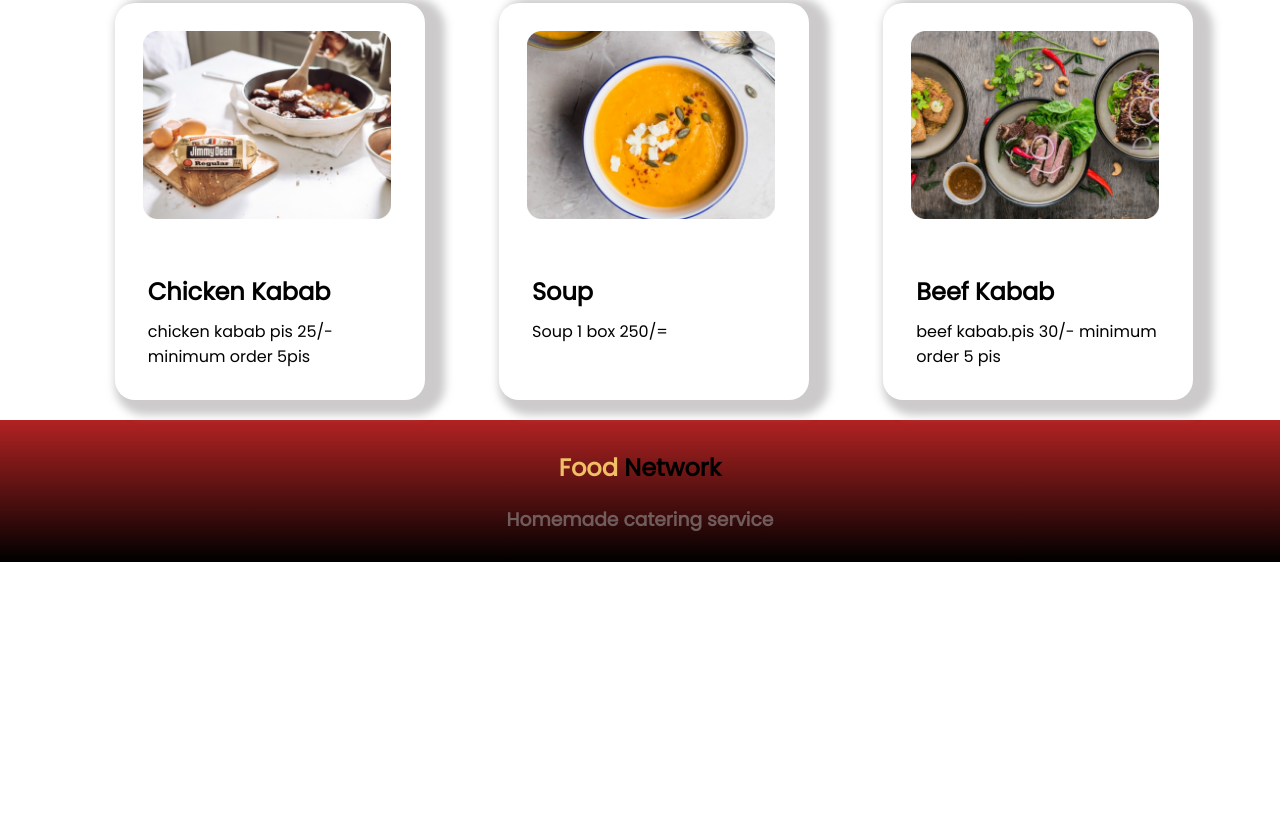
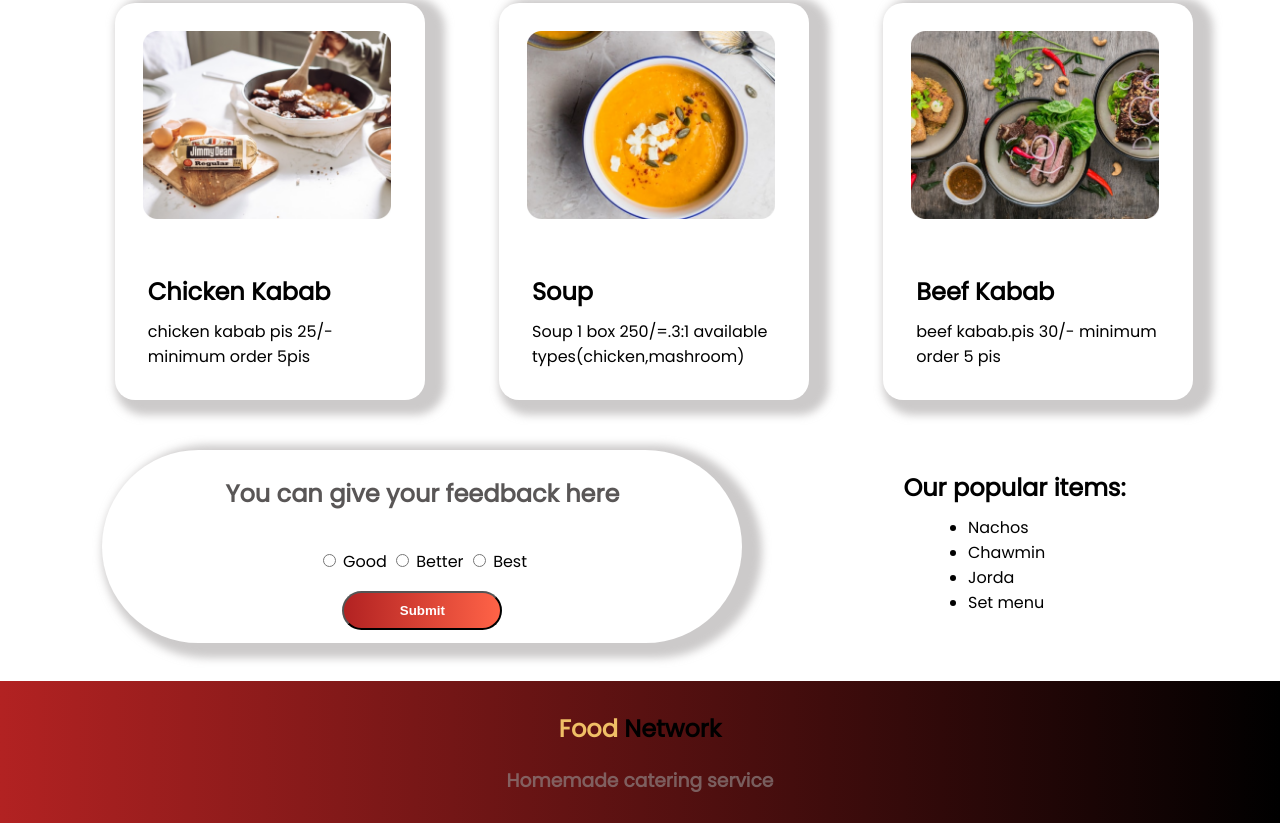
Before and after one commit to fhkathika/food-network, a plain HTML site: page index.html in a window 1280 px wide. Shown: the part 1068-1891 px from the top of the page. Before the commit the page ends 1630 px from the top, so only its background shows below. Drawn offline with Linux system fonts and the light colour scheme.

Commit message:
added radio buttion as feedback and unordered list as popular menu

```diff
--- a/index.html
+++ b/index.html
@@ -49,7 +49,7 @@
             <div class="recipies-item">
                 <img src="images/my-recipe-img2.png" alt="RecipiesItem2">
                 <h2 class="recipie-title">Soup</h2>
-                <p class="recipie-detail">Soup 1 box 250/=</p>
+                <p class="recipie-detail">Soup 1 box 250/=.3:1 available types(chicken,mashroom)</p>
                 </div>
                 <div class="recipies-item">
                     <img src="images/my-recipe-img3.jpg" alt="RecipiesItem3">
@@ -59,8 +59,33 @@
 
         </div>
 
-        <div>
-            <h1></h1>
+      <div class="feedback-div">
+            <div class="feedback">
+
+                <h1 >You can give your feedback here</h1>
+
+                <form action="google.com">
+                <input type="radio" id="good" name="feedback" value="Good">
+                <label  for="Good">Good</label>
+                <input type="radio" id="better"   name="feedback" value="better">
+                <label for="Better">Better</label>
+                <input type="radio" id="best"   name="feedback" value="best">
+                <label for="Best">Best</label><br>
+                <Button class="feedback-submit-btn"> <b>Submit</b> </Button> <br>
+                </form>
+           </div>
+           <div class="unorderlist-div">
+           <h2 class="recipie-title">Our popular items:</h2>
+           <ul >
+            <li>Nachos</li>
+            <li>Chawmin</li>
+            <li>Jorda</li>
+            <li>Set menu</li>
+           </ul>
+        </div>
+
+
+
         </div>
 
         <footer class="footer-background">
--- a/style.css
+++ b/style.css
@@ -88,6 +88,7 @@ h1{
 .recipies-item img{
     width: 80%;
     padding: 9%;
+    margin-bottom: 0;
 
 
 }
@@ -109,12 +110,51 @@ h1{
 
  }
 
+ .feedback-div{
+     display: flex;
+     margin-top: 50px;
+
+ }
+ .feedback{
+
+    box-shadow: 10px 5px 8px 10px rgba(170, 166, 166, 0.598);
+    width: 50%;
+    border: 7 solid;
+    border-radius: 100px;
+    text-align: center;
+    line-height: 3rem;
+   margin-bottom: 3%;
+   margin-left: 8%;
+
+}
+.unorderlist-div{
+    width: 30%;
+  margin-left: 10%;
+
+}
+ul{
+    margin-top: 0;
+    margin-left: 15%;
+}
+
+.feedback-submit-btn{
+    background-image: linear-gradient(90deg ,firebrick,tomato);
+    padding: 10px;
+    text-decoration: none;
+    width: 25%;
+    color: white;
+   margin-bottom: 2%;
+    border-radius: 30px;
+
+}
+
 .footer-background{
 
-    background-image: linear-gradient(firebrick,black);
+    background-image: linear-gradient(90deg,firebrick,black);
     background-repeat: no-repeat;
     padding: 10px;
     text-align: center;
+    margin: auto;
 
 }
 .conclusion{
```
